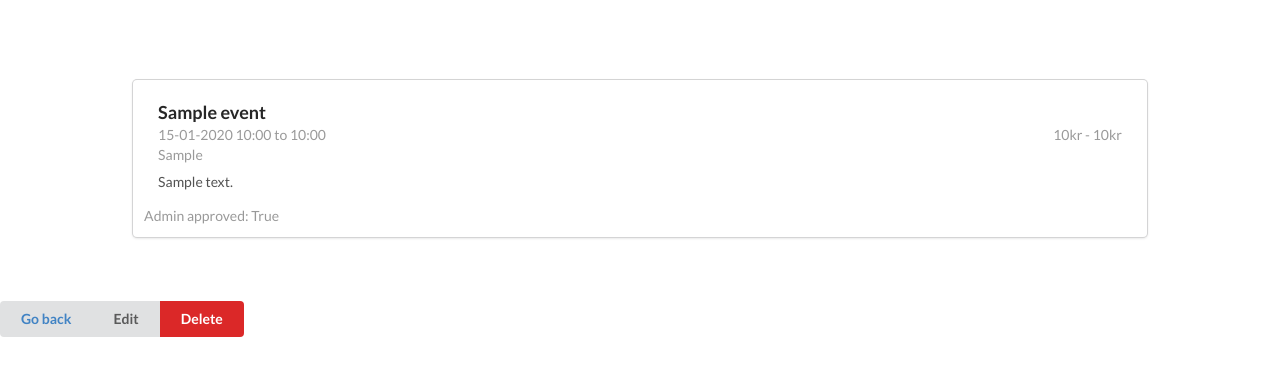
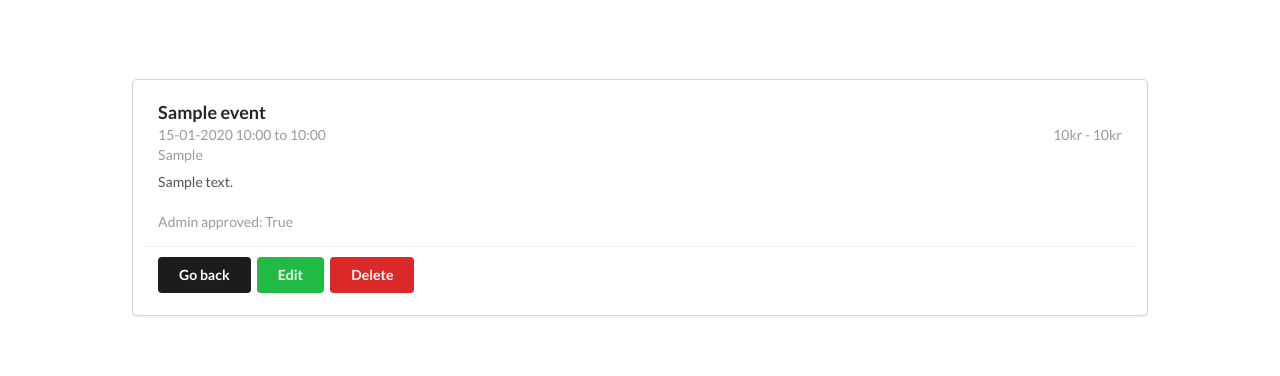
Before and after one commit to Asgeirms/Cloud9, a Django app: page /events/me/1 in a window 1280 px wide. Shown: the part 68-444 px from the top of the page. Run offline with Django 3.2, Linux system fonts and the light colour scheme; tables that the repository leaves empty hold one stand-in row (values such as "Sample post").

Commit message:
beautification

```diff
--- a/web/happenings/templates/happenings/my_event_detail_view.html
+++ b/web/happenings/templates/happenings/my_event_detail_view.html
@@ -4,36 +4,33 @@
 
 {% block head %}
 <link rel="stylesheet" type="text/css" href="{% static 'happenings/css/event.css' %}">
-
-<style>
-
-</style>
-
-
-
 {% endblock head %}
 
 {% block body %}
     <div class="ui container">
         <div class="ui card">
+            <div class="content">
                 {% if scheduled_event %}
-            <div class="content">
                     <div class="header">{{ scheduled_event.event.name }}</div>
                     <div class="meta"><span class="date">{% get_event_times scheduled_event %}</span>
-                    <span class="right floated">{% get_pricerange scheduled_event %}</span></div>
+                        <span class="right floated">{% get_pricerange scheduled_event %}</span>
+                    </div>
                     <div class="meta">{{ scheduled_event.event.location }}</div>
-                <div class="description"> {{ scheduled_event.event.description }}</div></div>
-                <div class="meta"> Admin approved: {{ scheduled_event.event.admin_approved }}</div></div>
+                    <div class="description"> {{ scheduled_event.event.description }}</div>
+                    <br>
+                    <div class="meta"> Admin approved: {{ scheduled_event.event.admin_approved }}</div>
                     {% else %}
-                You don't have any upcoming events.
+                    <div class="header">You don't have any upcoming events.</div>
                 {% endif %}
             </div>
 
-        <div class="ui buttons">
-            <button class="ui button"><a href={% url 'my_events' %}>Go back</a></button>
-            <button class="ui button">Edit</button>
-            <button class="ui red button">Delete</button>
-        </div>
+            <div class="extra content">
+
+                <a class="ui black button" href={% url 'my_events' %}>Go back</a>
+                <a class="ui green button">Edit</a>
+                <a class="ui red button">Delete</a>
 
             </div>
+        </div>
+    </div>
 {% endblock body %}
--- a/web/happenings/views.py
+++ b/web/happenings/views.py
@@ -28,9 +28,9 @@ class MyEventsListView(ListView):
     '''View you own events'''
     template_name = "happenings/my_events_list_view.html"
     context_object_name = "my_events_list"
-    model = Event
+    model = Schedule
     def get_queryset(self):
-        return Event.objects.filter(host=self.request.user)
+        return Schedule.objects.filter(event__host=self.request.user)
 
 
 class DetailedMyEventView(DetailView):
```
Also changed, not shown: web/happenings/templates/happenings/my_events_list_view.html (+22 -7 lines). Lines whose indentation alone changed are shown as unchanged.
